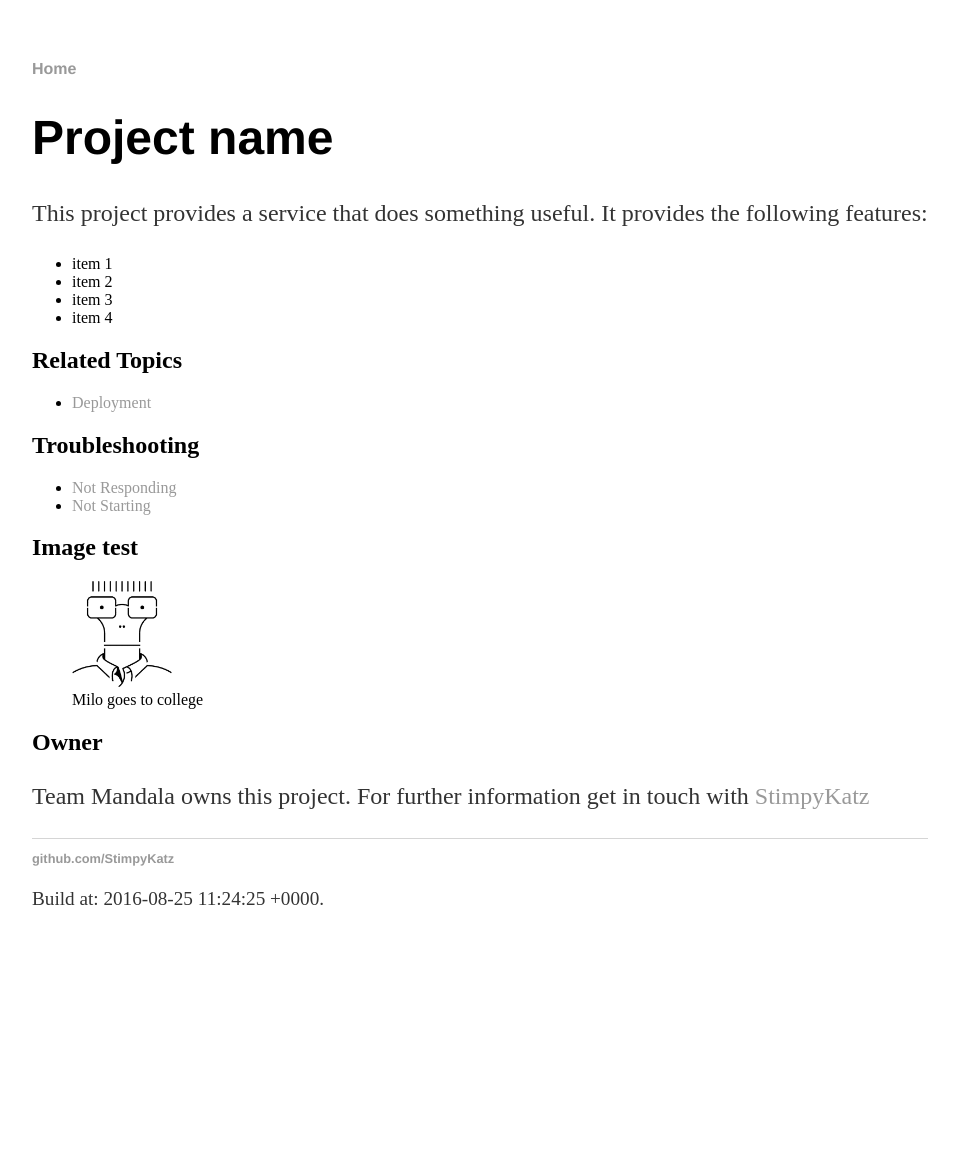
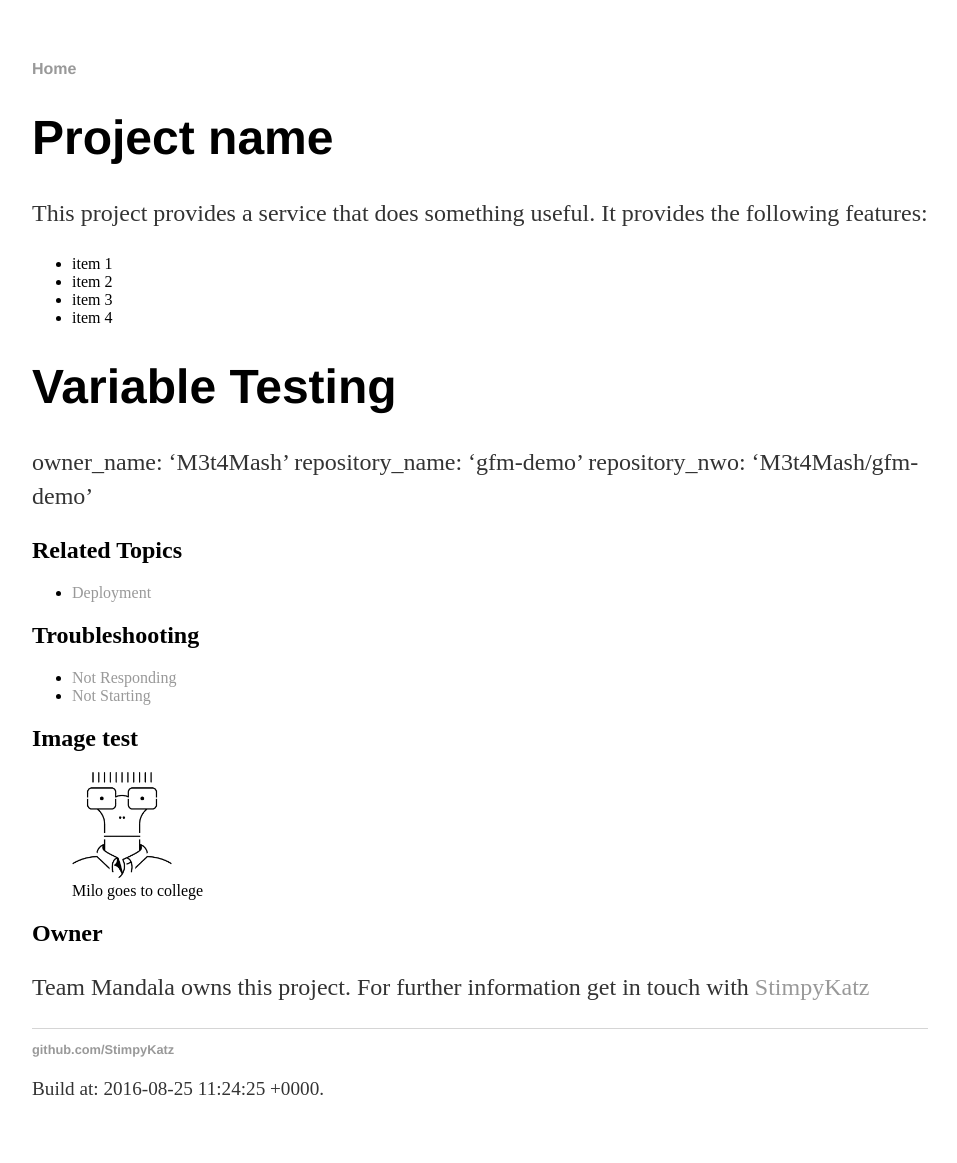
Before and after one commit to M3t4Mash/gfm-demo, a Jekyll site: the page built from index.md, in a window 1280 px wide. Shown: the whole page, without its empty margins (160-1117 px from the left). Built offline with Jekyll 4.4.1, drawn with Linux system fonts in a browser that asks for light colours; before the commit the page ends 972 px from its top, so only the background shows below that.

Commit message:
foo Variable testing

```diff
--- a/index.md
+++ b/index.md
@@ -11,6 +11,12 @@ This project provides a service that does something useful. It provides the foll
 * item 3
 * item 4
 
+# Variable Testing
+owner_name: '{{site.github.owner_name}}'
+repository_name: '{{site.github.repository_name}}'
+repository_nwo: '{{site.github.repository_nwo}}'
+
+
 ## Related Topics
 * [Deployment](deployment.html)
 
```
